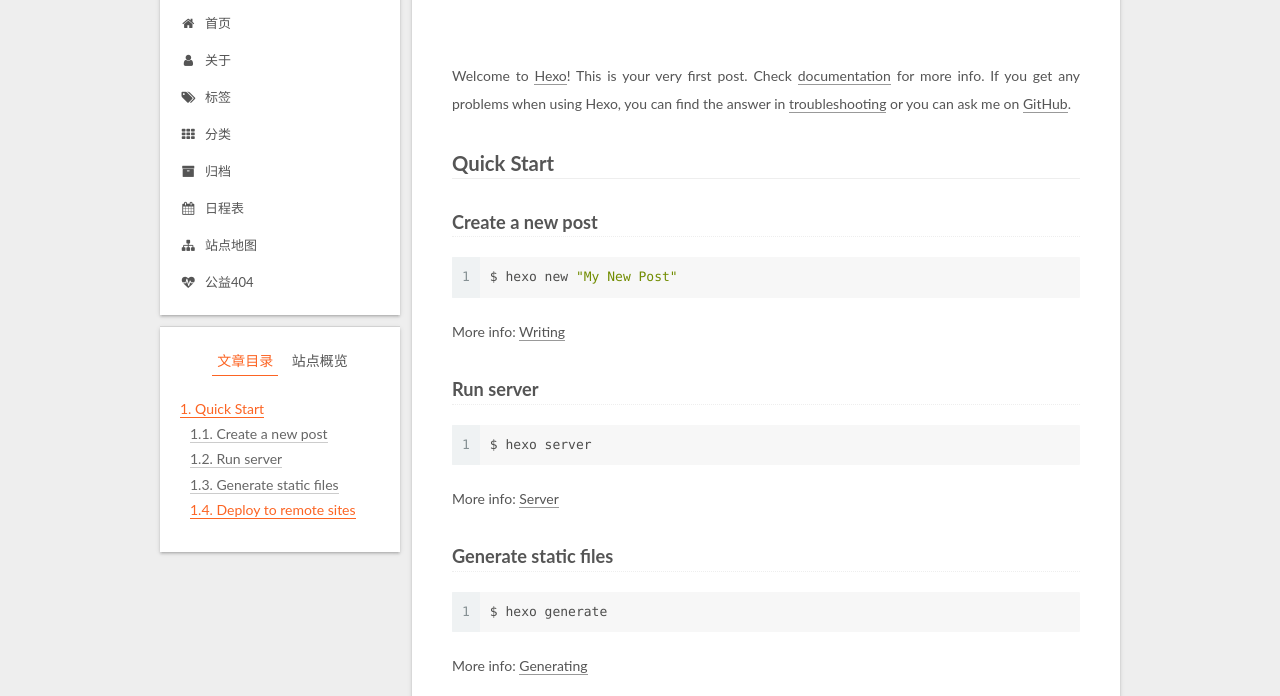
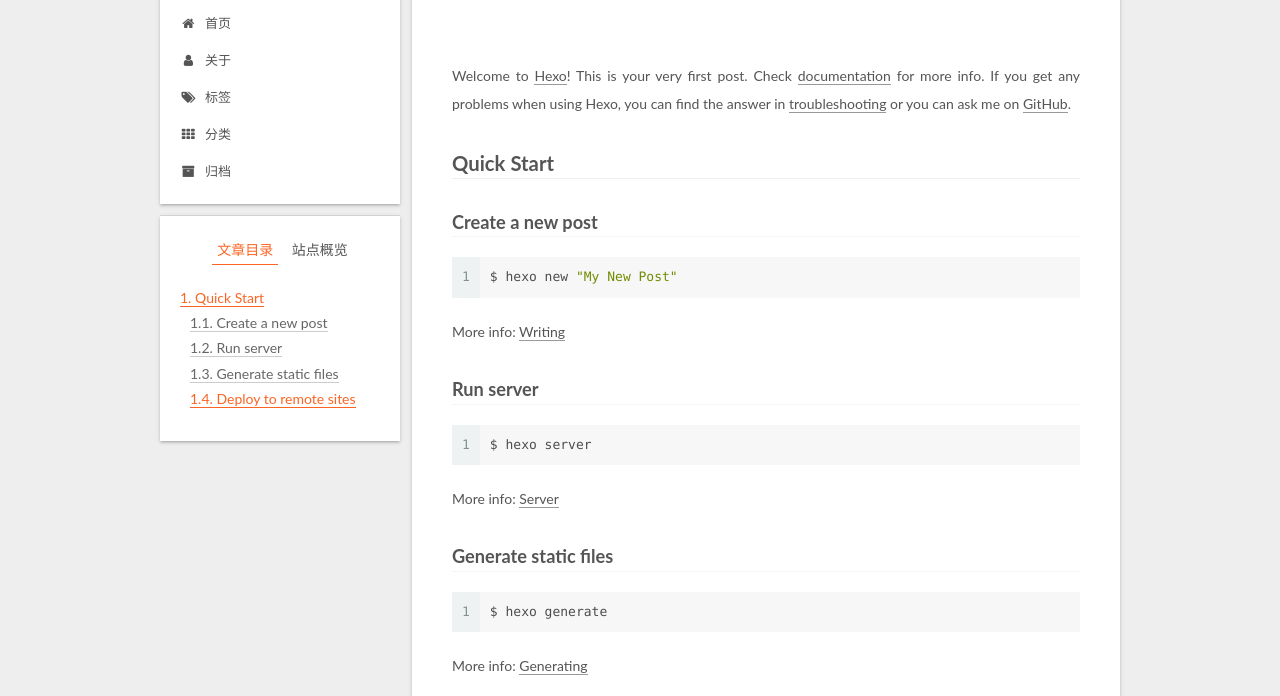
Before and after one commit to bnyf/bnyf.github.io, a plain HTML site: page 2018/06/03/hello-world/index.html in a window 1280 px wide. Shown: the part 104-800 px from the top of the page. Drawn offline with Linux system fonts and the light colour scheme.

Commit message:
Site updated: 2018-06-05 16:09:44

```diff
--- a/2018/06/03/hello-world/index.html
+++ b/2018/06/03/hello-world/index.html
@@ -226,36 +226,6 @@
               <i class="menu-item-icon fa fa-fw fa-archive"></i> <br />
 
             归档
-          </a>
-        </li>
-
-
-        <li class="menu-item menu-item-schedule">
-          <a href="/schedule/" rel="section">
-
-              <i class="menu-item-icon fa fa-fw fa-calendar"></i> <br />
-
-            日程表
-          </a>
-        </li>
-
-
-        <li class="menu-item menu-item-sitemap">
-          <a href="/sitemap.xml" rel="section">
-
-              <i class="menu-item-icon fa fa-fw fa-sitemap"></i> <br />
-
-            站点地图
-          </a>
-        </li>
-
-
-        <li class="menu-item menu-item-commonweal">
-          <a href="/404/" rel="section">
-
-              <i class="menu-item-icon fa fa-fw fa-heartbeat"></i> <br />
-
-            公益404
           </a>
         </li>
 
--- a/css/main.css
+++ b/css/main.css
@@ -1823,7 +1823,7 @@ pre .javascript .function {
   width: 4px;
   height: 4px;
   border-radius: 50%;
-  background: #3c1cfc;
+  background: #7e7ca2;
 }
 .links-of-blogroll {
   font-size: 13px;
```
Also changed, not shown: archives/2018/06/index.html (+0 -30 lines), archives/2018/index.html (+0 -30 lines), archives/index.html (+0 -30 lines), index.html (+0 -30 lines).
